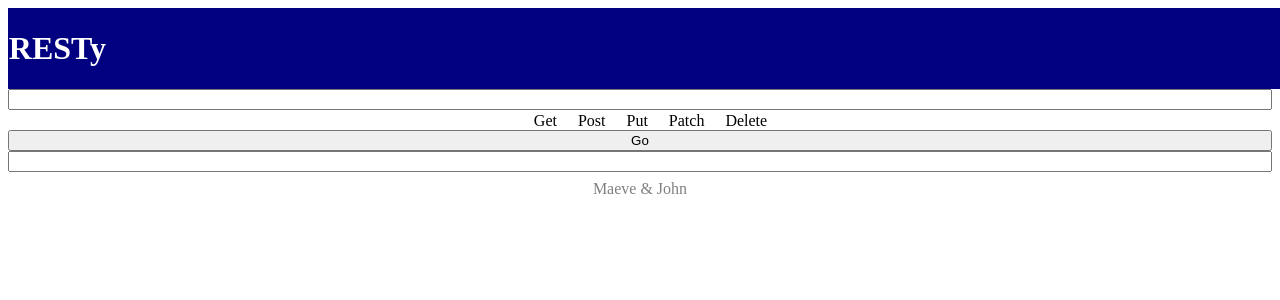
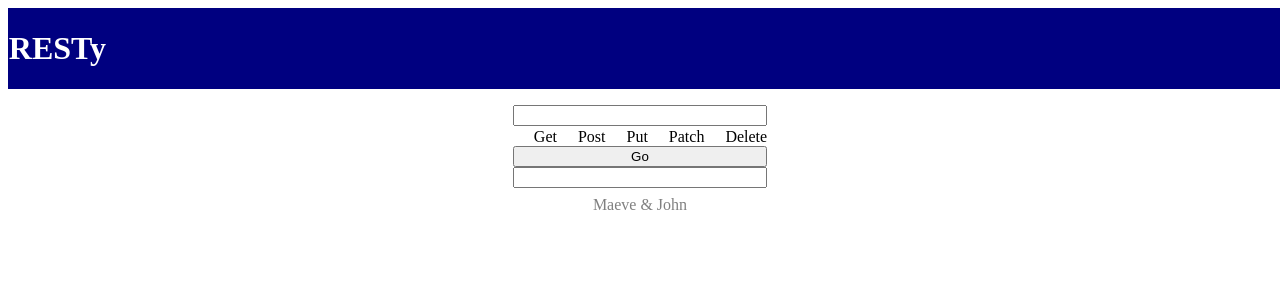
Before and after one commit to johnnelson-401-advanced-javascript/RESTy-copy, a React app: page / in a window 1280 px wide. Shown: the top 300 px of the page. Built offline with nearby package versions, Linux system fonts and the light colour scheme.

Commit message:
more css

```diff
--- a/src/components/Inputs.css
+++ b/src/components/Inputs.css
@@ -2,6 +2,9 @@
   display: flex;
   flex-direction: column;
   text-align: center;
+  width: fit-content;
+  margin: auto;
+  margin-top: 1em;
   label {
 
     input {
```
